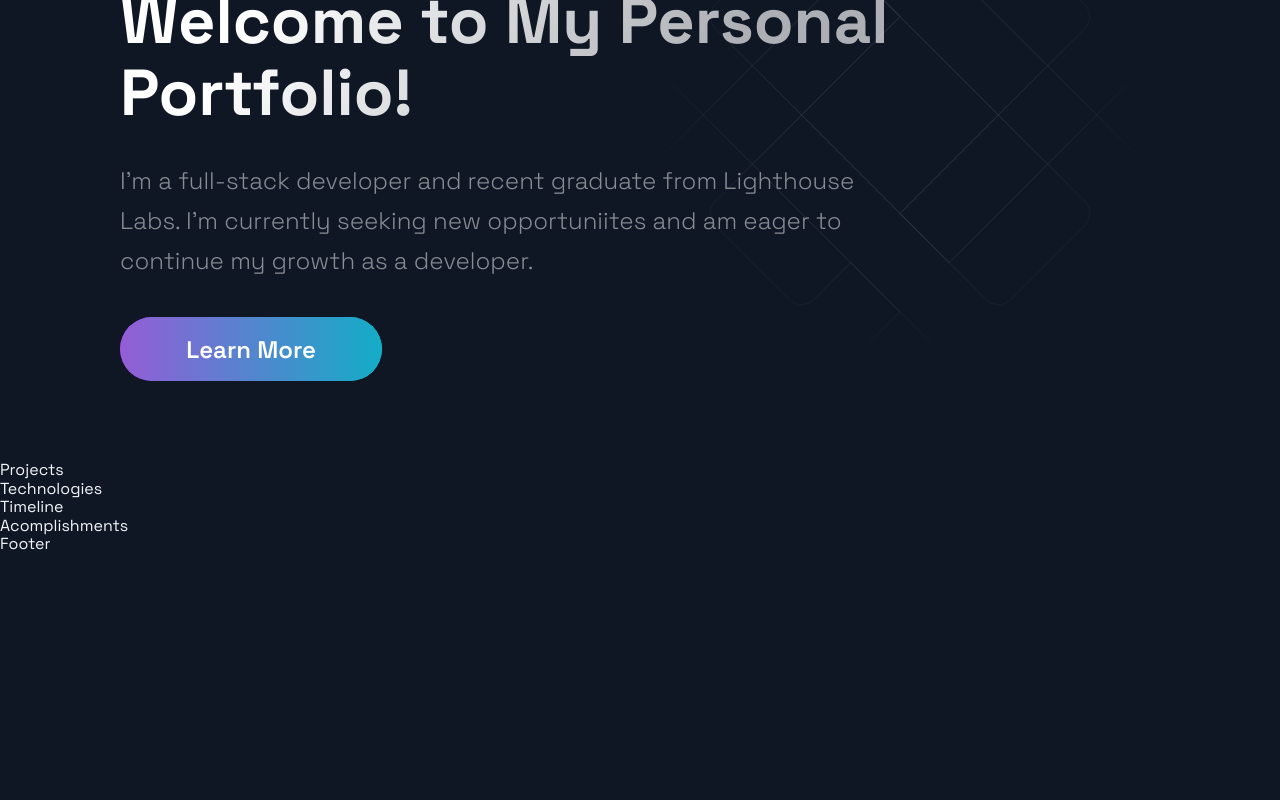
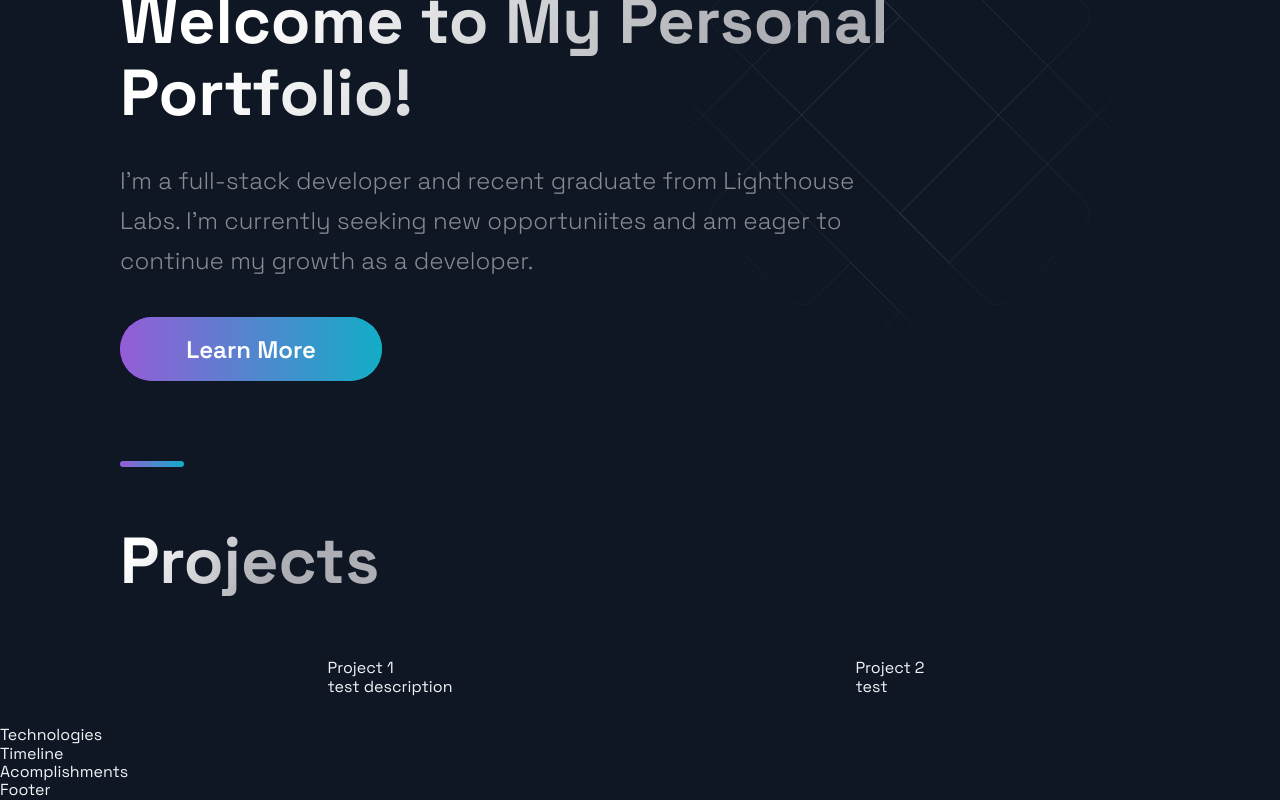
Before and after one commit to jon-choi/Website, a Next.js app: page / in a window 1280 px wide. Shown: the part 257-1057 px from the top of the page. Before the commit the page ends 811 px from the top, so only its background shows below. Built offline with nearby package versions, Linux system fonts and the light colour scheme.

Commit message:
start on project component

```diff
--- a/src/components/Projects/Projects.js
+++ b/src/components/Projects/Projects.js
@@ -1,13 +1,48 @@
-import React from 'react';
+import React from "react";
 
-import { BlogCard, CardInfo, ExternalLinks, GridContainer, HeaderThree, Hr, Tag, TagList, TitleContent, UtilityList, Img } from './ProjectsStyles';
-import { Section, SectionDivider, SectionTitle } from '../../styles/GlobalComponents';
-import { projects } from '../../constants/constants';
+import {
+  BlogCard,
+  CardInfo,
+  ExternalLinks,
+  GridContainer,
+  HeaderThree,
+  Hr,
+  Tag,
+  TagList,
+  TitleContent,
+  UtilityList,
+  Img,
+} from "./ProjectsStyles";
+import {
+  Section,
+  SectionDivider,
+  SectionTitle,
+} from "../../styles/GlobalComponents";
+import { projects } from "../../constants/constants";
 
 const Projects = () => (
-  <div>
-    Projects
-  </div>
+  <Section nopadding id="projects">
+    <SectionDivider />
+    <SectionTitle main>Projects</SectionTitle>
+    <GridContainer>
+      {[
+        {
+          title: "Project 1",
+          description: "test description",
+        },
+        {
+          title: "Project 2",
+          description: "test",
+        },
+      ].map((project) => (
+        <div>
+          {project.title}
+          <br />
+          {project.description}
+        </div>
+      ))}
+    </GridContainer>
+  </Section>
 );
 
 export default Projects;
```
